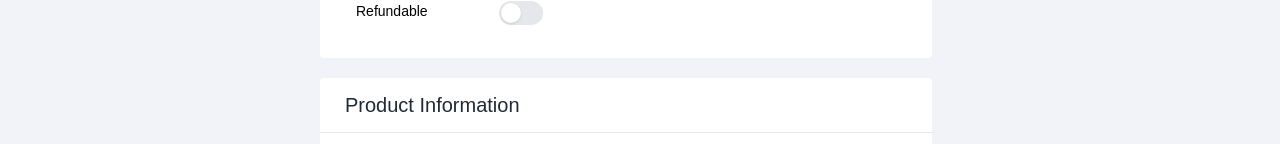
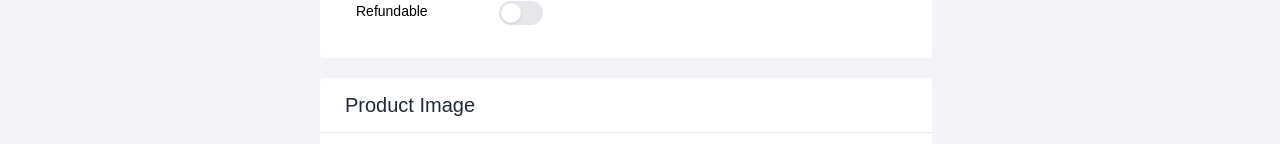
Before and after one commit to Garyson26/SecOps-IOCs-Radar-X-Twitter, a Next.js app: page /products/create in a window 1280 px wide. Shown: the part 808-952 px from the top of the page. Built offline with nearby package versions, Linux system fonts and the light colour scheme.

Commit message:
created produts detail page design

```diff
--- a/src/pages/products/create/index.js
+++ b/src/pages/products/create/index.js
@@ -223,7 +223,7 @@ const Create = () => {
             </div>
             <div className=" bg-white rounded">
               <h2 className="text-gray-800 px-[25px] py-3 border-b font-medium text-[20px]">
-                Product Information
+                Product Image
               </h2>
               <div className="py-[28px] flex flex-col gap-5">
                 <ProductImages />
```
